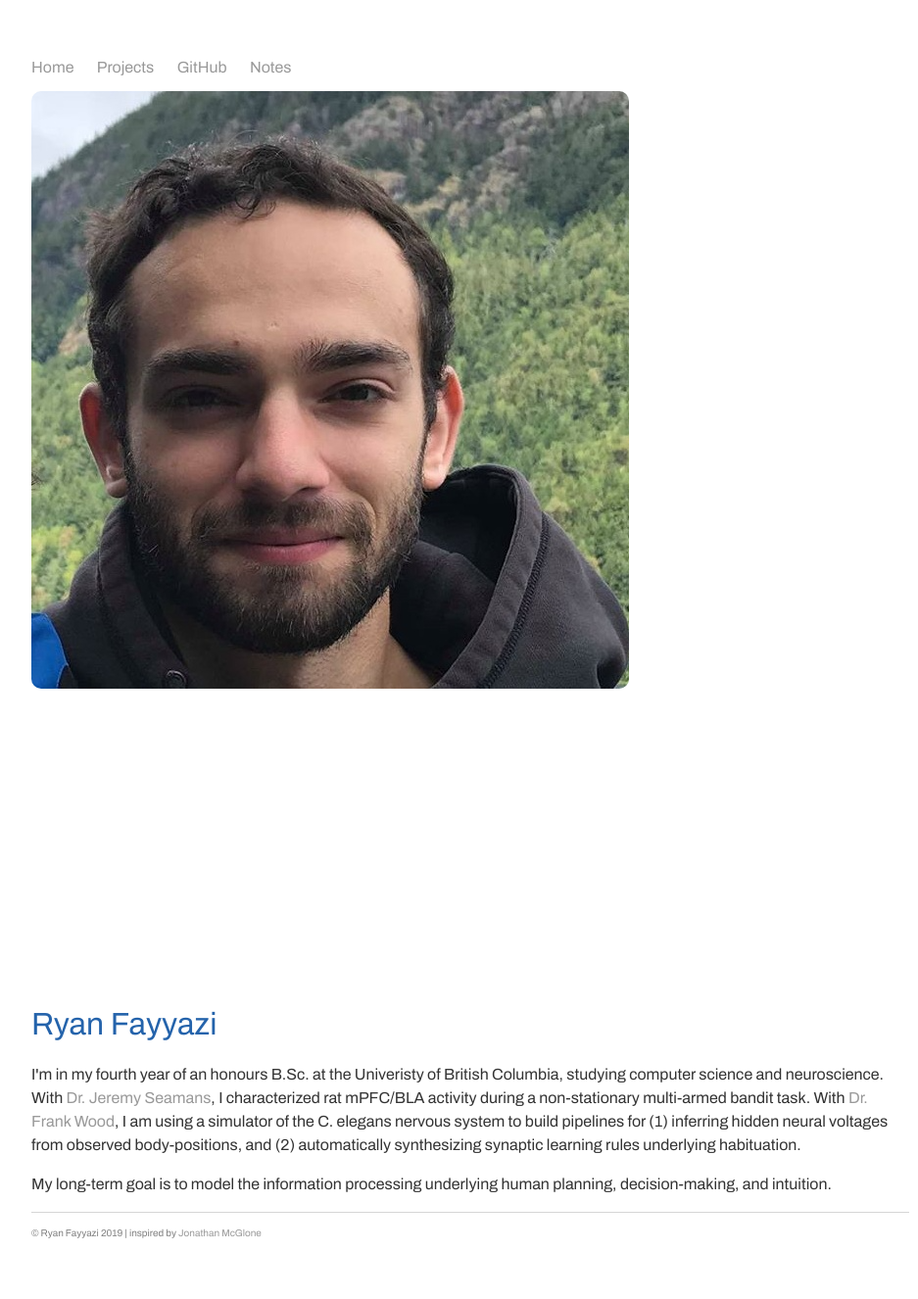
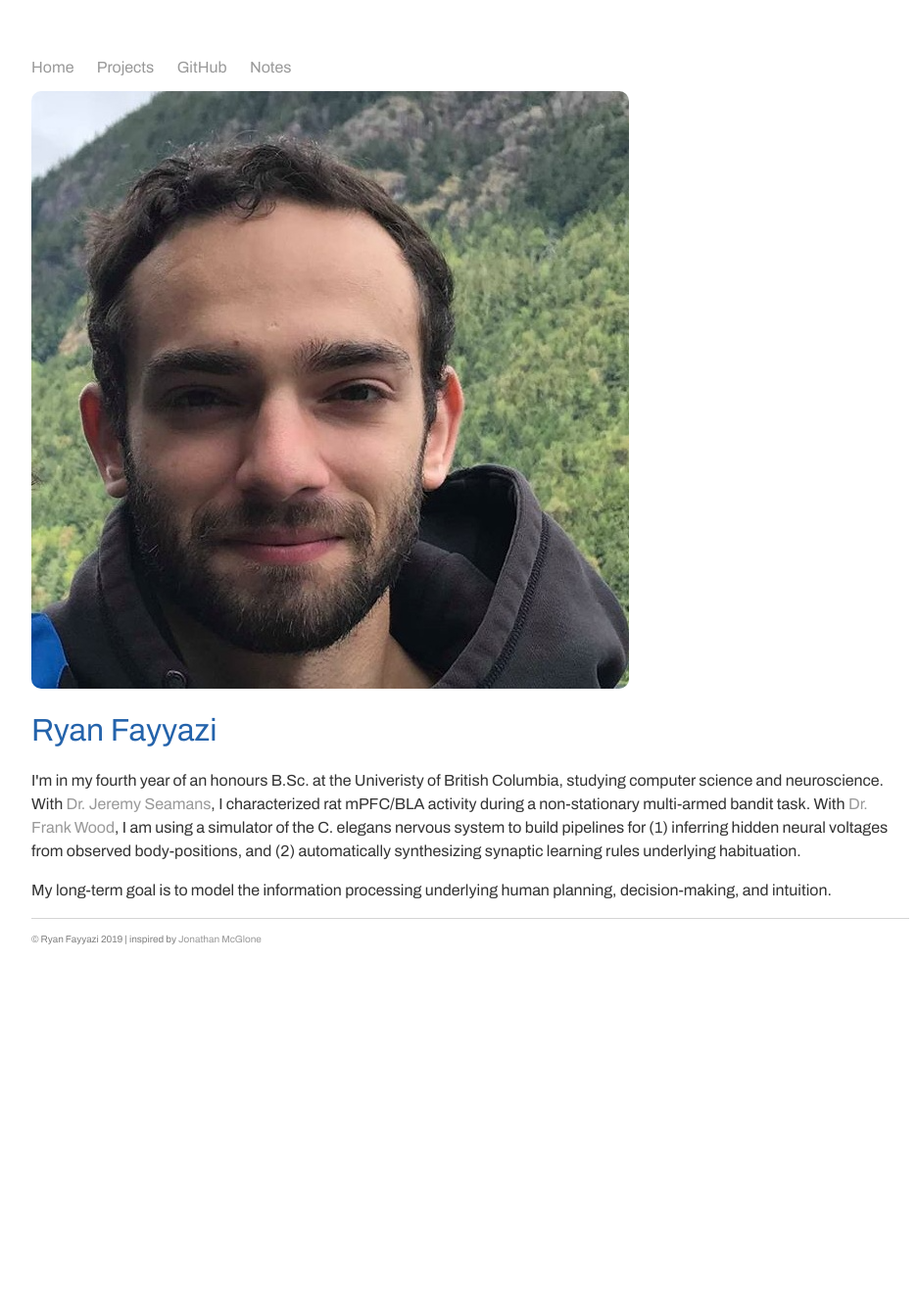
Before and after one commit to rfayyazi/rfayyazi.github.io, a Jekyll site: the page built from index.html, in a window 1280 px wide. Shown: the whole page at 98% size, without its empty margins (160-1097 px from the left). Built offline with Jekyll 4.4.1, drawn with Linux system fonts in a browser that asks for light colours; some web fonts are replaced; after the commit the page ends 1026 px from its top, so only the background shows below that.

Commit message:
Update main.css

```diff
--- a/css/main.css
+++ b/css/main.css
@@ -64,9 +64,5 @@ ul.a li{
 }
 
 img.avatar {
-margin-bottom: 300px;
-/* -webkit-border-radius: 200px;
-    -moz-border-radius: 200px;
-         border-radius: 200px; */
 border-radius: 10px
 }
```
